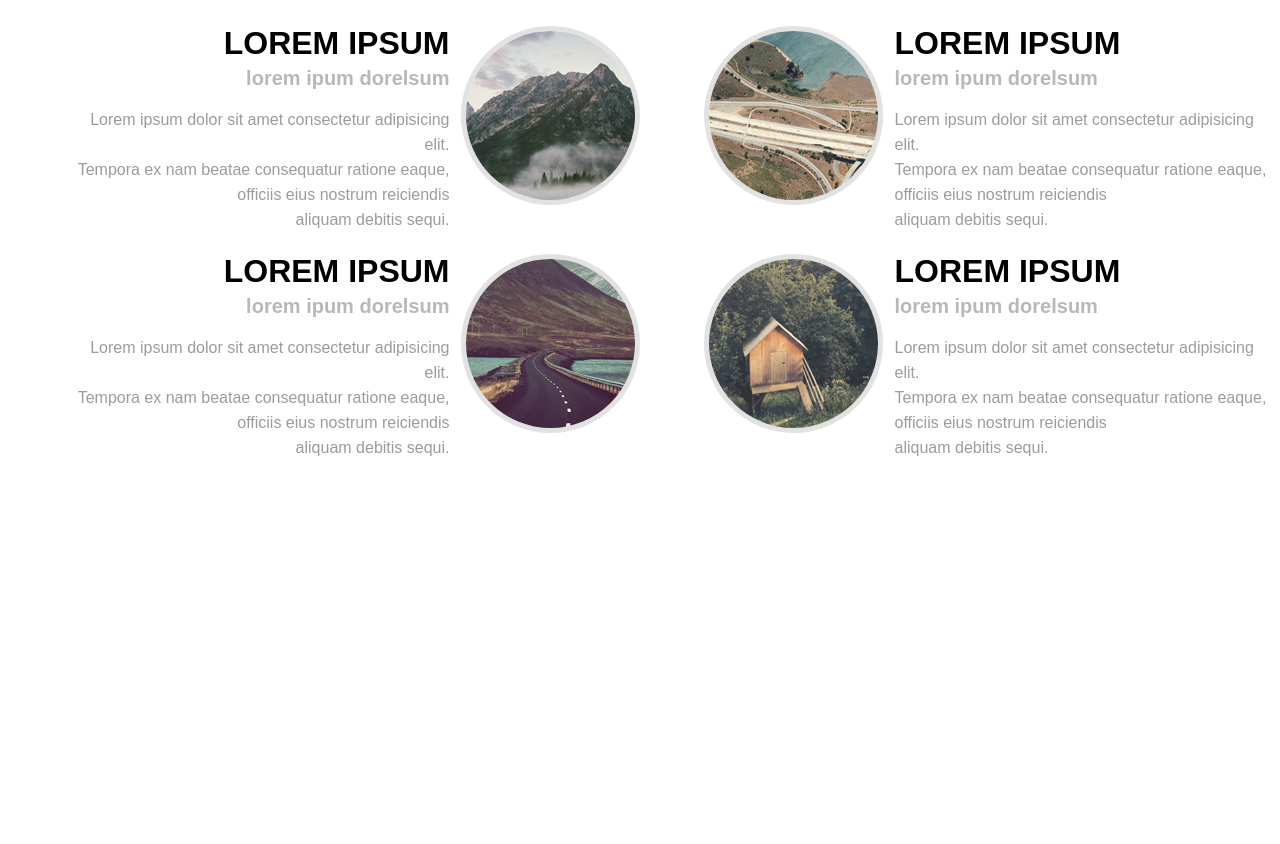
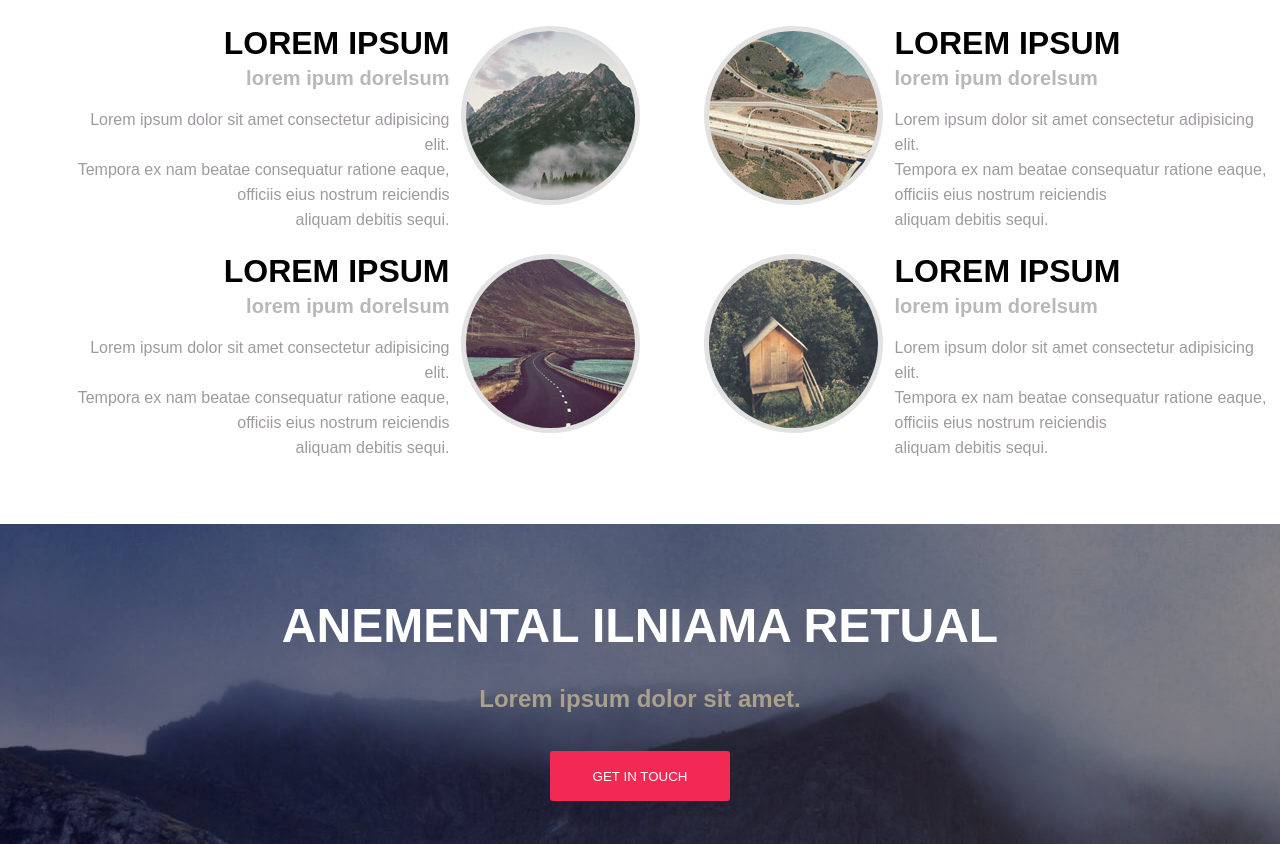
Before and after one commit to VitorLucas44/sassexo4, a plain HTML site: page index.html in a window 1280 px wide. Shown: the part 2161-3005 px from the top of the page. Before the commit the page ends 2621 px from the top, so only its background shows below. Drawn offline with Linux system fonts and the light colour scheme.

Commit message:
section3

```diff
--- a/index.html
+++ b/index.html
@@ -125,6 +125,14 @@
 
         </div>
     </section2>
+
+    <section3>
+        <div class="titre">
+            <h1>ANEMENTAL ILNIAMA RETUAL</h1>
+            <h2>Lorem ipsum dolor sit amet.</h2>
+            <button>GET IN TOUCH</button>
+        </div>
+    </section3>
 </body>
 
 </html>
--- a/public/sass/style.sass
+++ b/public/sass/style.sass
@@ -109,6 +109,7 @@ section
                 margin-top: 4%
                 margin: 1%
 section2
+    margin-bottom: 2%
     .titrerond
         padding: 5%
         h2
@@ -160,3 +161,29 @@ section2
                 span
                     line-height: 25px
                     color: #9f9a9f
+
+section3
+    .titre
+        background: linear-gradient(90deg, rgba(2,0,36,0.6) 0%, rgba(70,55,55,0.6) 100%), url("../img/banner.jpg")
+        width: 100%
+        height: 40vh
+        display: flex
+        flex-direction: column
+        justify-content: center
+        align-items: center
+        margin-top: 5%
+        h1
+            font-size: 6vh
+            color: white
+        h2
+            color: #aaa08b
+            margin: 0
+            padding: 0
+        button
+            background-color: #f22953
+            border-radius: 3px
+            border: none
+            width: 180px
+            height: 50px
+            color: white
+            margin-top: 3%
```
Also changed, not shown: public/css/style.css, 1 other file.
